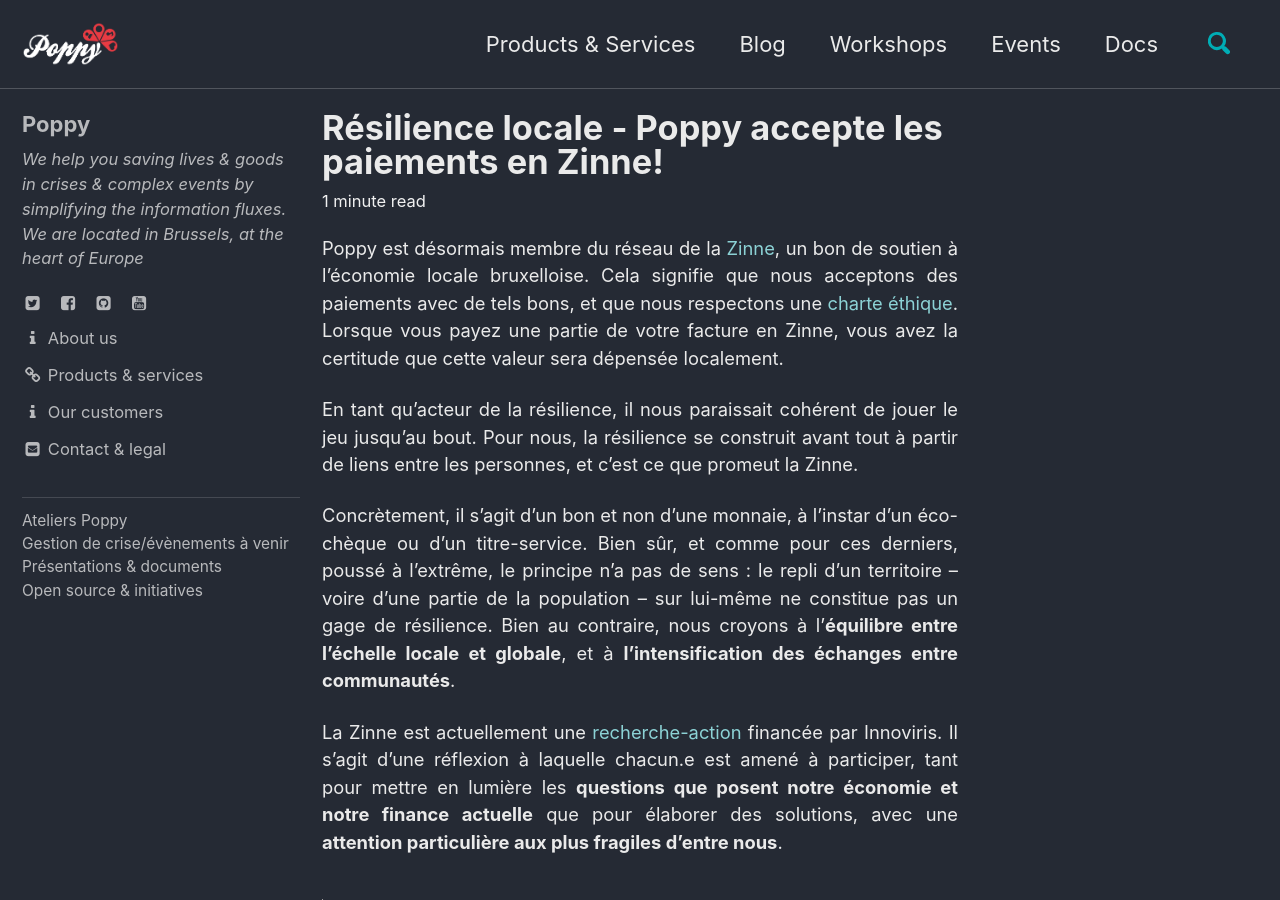
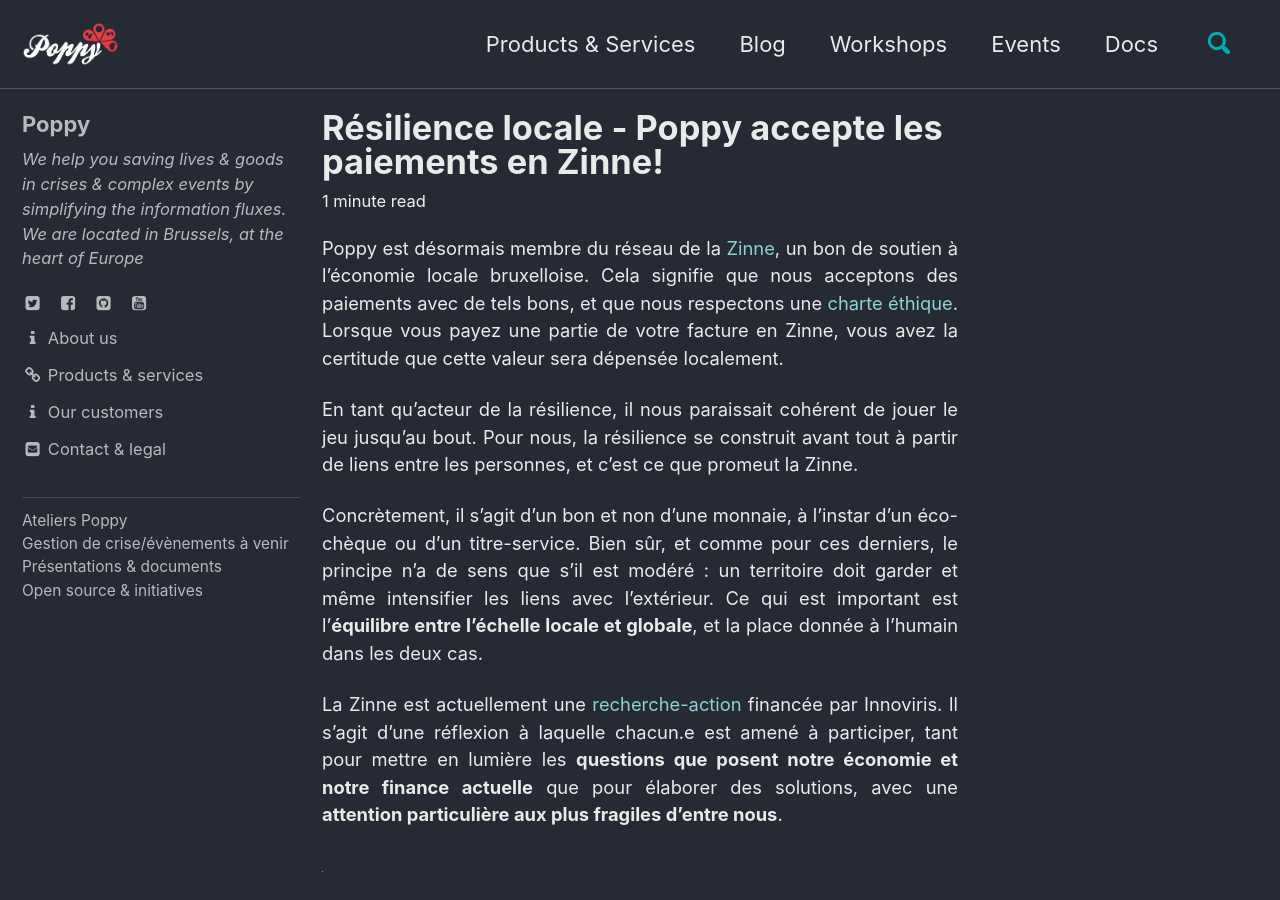
Before and after one commit to ccloquet/ccloquet.github.io, a Jekyll site: the page built from _posts/2019-11-15-zinne.md, in a window 1280 px wide and 900 px high. Built offline with Jekyll 4.4.1, drawn with Linux system fonts in a browser that asks for light colours; cached includes are drawn as plain includes.

Commit message:
Update 2019-11-15-zinne.md

```diff
--- a/_posts/2019-11-15-zinne.md
+++ b/_posts/2019-11-15-zinne.md
@@ -6,7 +6,7 @@ Poppy est désormais membre du réseau de la [Zinne](https://zinne.brussels), un
 
 En tant qu'acteur de la résilience, il nous paraissait cohérent de jouer le jeu jusqu'au bout. Pour nous, la résilience se construit avant tout à partir de liens entre les personnes, et c'est ce que promeut la Zinne.
 
-Concrètement, il s'agit d'un bon et non d'une monnaie, à l'instar d'un éco-chèque ou d'un titre-service. Bien sûr, et comme pour ces derniers, poussé à l'extrême, le principe n'a pas de sens : le repli d'un territoire -- voire d'une partie de la population -- sur lui-même ne constitue pas un gage de résilience. Bien au contraire, nous croyons à l'**équilibre entre l'échelle locale  et globale**, et à **l'intensification des échanges entre communautés**.
+Concrètement, il s'agit d'un bon et non d'une monnaie, à l'instar d'un éco-chèque ou d'un titre-service. Bien sûr, et comme pour ces derniers, le principe n'a de sens que s'il est modéré : un territoire doit garder et même intensifier les liens avec l'extérieur. Ce qui est important est l'**équilibre entre l'échelle locale  et globale**, et la place donnée à l'humain dans les deux cas.
 
 La Zinne est actuellement une [recherche-action](https://www.zinne.brussels/etude-recherche/) financée par Innoviris. Il s'agit d'une réflexion à laquelle chacun.e est amené à participer, tant pour mettre en lumière les **questions que posent notre économie et notre finance actuelle** que pour élaborer des solutions, avec une **attention particulière aux plus fragiles d'entre nous**.
 
```
